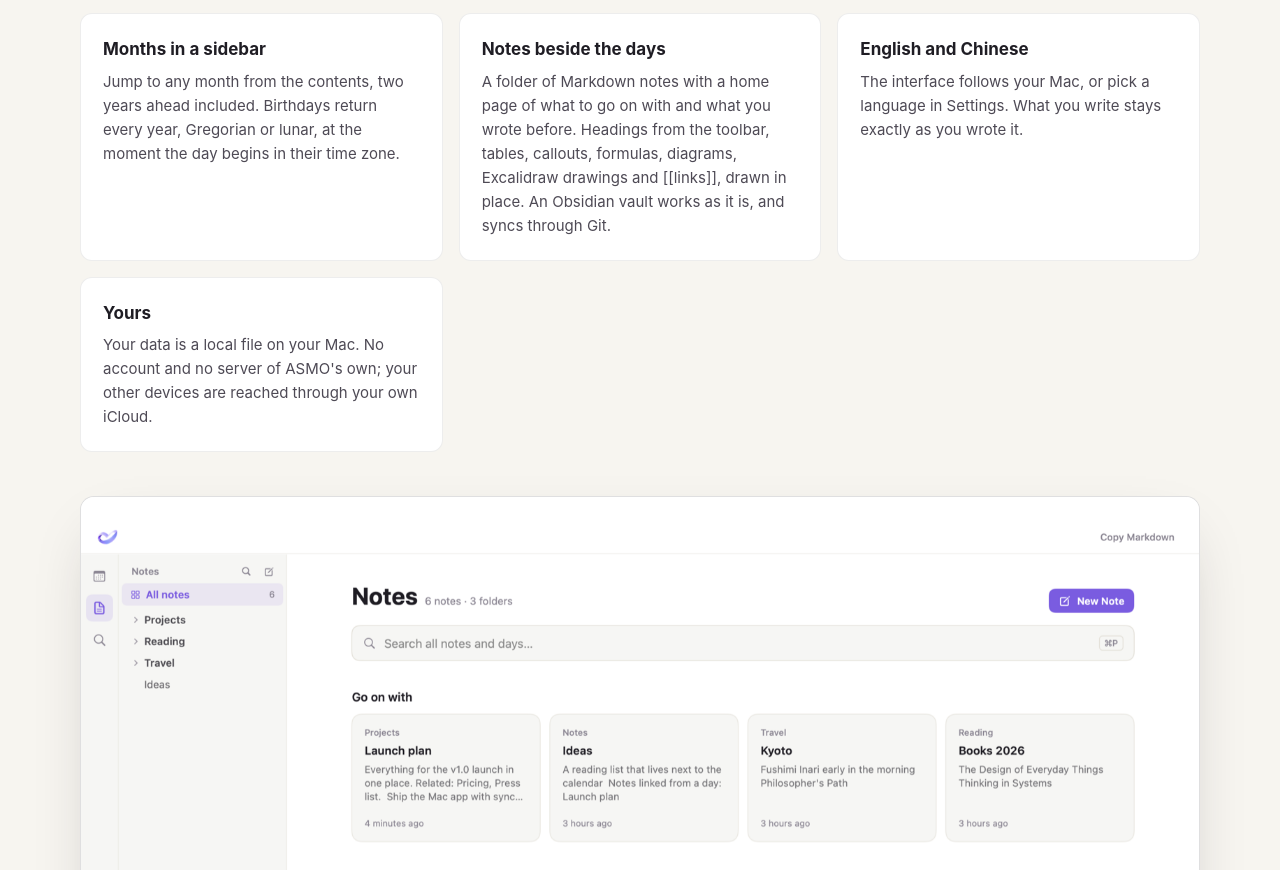
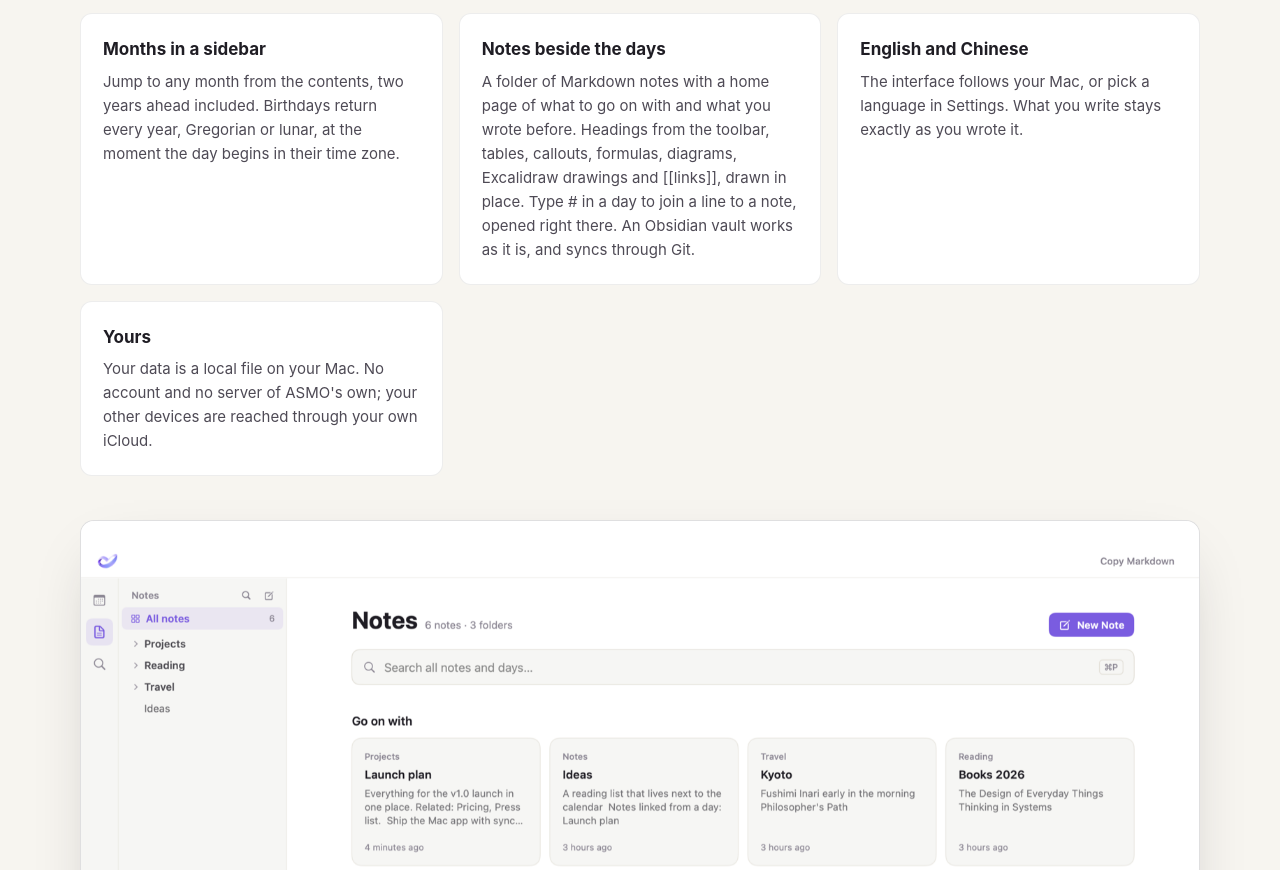
Before and after one commit to realAllenSong/ASMO, a plain HTML site: page docs/index.html in a window 1280 px wide. Shown: the part 3774-4644 px from the top of the page. Drawn offline with Linux system fonts and the light colour scheme.

Commit message:
Version 2.7
Co-Authored-By: Claude Opus 5.5 <noreply@anthropic.com>

```diff
--- a/docs/index.html
+++ b/docs/index.html
@@ -255,7 +255,7 @@ MD</pre>
           <div class="card"><h3 data-i18n="ca.c4h">Calendar and Reminders, both ways</h3><p data-i18n="ca.c4p">From today on, timed items become events and the rest become reminders, in iCloud and on your phone. Changes made there come back within seconds, new ones included. Each to-do has one reminder, which moves with it.</p></div>
           <div class="card"><h3 data-i18n="ca.c2h">Repeats with one button</h3><p data-i18n="ca.c2p">Daily, weekdays, weekly on that day or monthly on that date, with no syntax to learn. Each day's one is in Reminders too, to check off on the phone.</p></div>
           <div class="card"><h3 data-i18n="ca.c3h">Months in a sidebar</h3><p data-i18n="ca.c3p">Jump to any month from the contents, two years ahead included. Birthdays return every year, Gregorian or lunar, at the moment the day begins in their time zone.</p></div>
-          <div class="card"><h3 data-i18n="ca.c7h">Notes beside the days</h3><p data-i18n="ca.c7p">A folder of Markdown notes with a home page of what to go on with and what you wrote before. Headings from the toolbar, tables, callouts, formulas, diagrams, Excalidraw drawings and [[links]], drawn in place. An Obsidian vault works as it is, and syncs through Git.</p></div>
+          <div class="card"><h3 data-i18n="ca.c7h">Notes beside the days</h3><p data-i18n="ca.c7p">A folder of Markdown notes with a home page of what to go on with and what you wrote before. Headings from the toolbar, tables, callouts, formulas, diagrams, Excalidraw drawings and [[links]], drawn in place. Type # in a day to join a line to a note, opened right there. An Obsidian vault works as it is, and syncs through Git.</p></div>
           <div class="card"><h3 data-i18n="ca.c5h">English and Chinese</h3><p data-i18n="ca.c5p">The interface follows your Mac, or pick a language in Settings. What you write stays exactly as you wrote it.</p></div>
           <div class="card"><h3 data-i18n="ca.c6h">Yours</h3><p data-i18n="ca.c6p">Your data is a local file on your Mac. No account and no server of ASMO's own; your other devices are reached through your own iCloud.</p></div>
         </div>
@@ -342,7 +342,7 @@ MD</pre>
         "ca.c2h": "一个按钮设重复", "ca.c2p": "每天、工作日、每周这一天或每月这一号，不用学任何语法。每天那一条也在提醒事项里，可以在手机上勾掉。",
         "ca.c3h": "侧边栏按月跳转", "ca.c3p": "从目录跳到任何一个月，包括未来两年。生日每年自动出现，支持公历和农历，按对方时区那一天开始的时刻提醒。",
         "ca.c4h": "日历和提醒事项，双向同步", "ca.c4p": "从今天起，有时间的事项是日历日程，其余是提醒事项，通过 iCloud 到你的手机。在那边的修改几秒内就回来，新建的也会。每条待办只有一条提醒，顺延时跟着走。",
-        "ca.c7h": "日程旁边就是笔记", "ca.c7p": "一个 Markdown 笔记文件夹，首页列出接着写的和以前写过的。工具栏设标题，表格、提示框、公式、图表、Excalidraw 画板和 [[链接]] 就地画出来。Obsidian 的笔记库直接能用，并通过 Git 同步。",
+        "ca.c7h": "日程旁边就是笔记", "ca.c7p": "一个 Markdown 笔记文件夹，首页列出接着写的和以前写过的。工具栏设标题，表格、提示框、公式、图表、Excalidraw 画板和 [[链接]] 就地画出来。在日程里打 # 就能把一行连到笔记，就地打开。Obsidian 的笔记库直接能用，并通过 Git 同步。",
         "ca.c5h": "中文和英文", "ca.c5p": "界面跟随系统，也可以在设置里选语言。你写的内容保持原样，不会被翻译。",
         "ca.c6h": "数据是你的", "ca.c6p": "数据是你 Mac 上的一个本地文件。没有账号，逐日没有自己的服务器；到其他设备走的是你自己的 iCloud。",
         "in.kicker": "安装", "in.h2": "下载、打开，然后直接说。",
```
Also changed, not shown: 1 other file.
